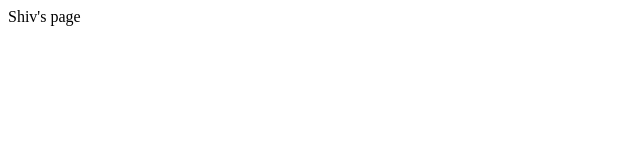
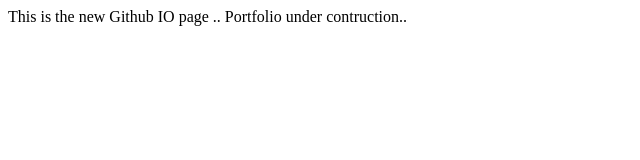
Before and after one commit to shivraxy/shivraxy.github.io, a plain HTML site: page index.html in a window 1280 px wide. Shown: the whole page, without its empty margins (0-640 px from the left). Drawn offline with Linux system fonts and the light colour scheme.

Commit message:
Shiv's web

```diff
--- a/index.html
+++ b/index.html
@@ -8,7 +8,9 @@
 </head>
 <body>
 
-Shiv's page
+This is the new Github IO page ..
+
+Portfolio under contruction..
 
 </body>
 </html>
```
